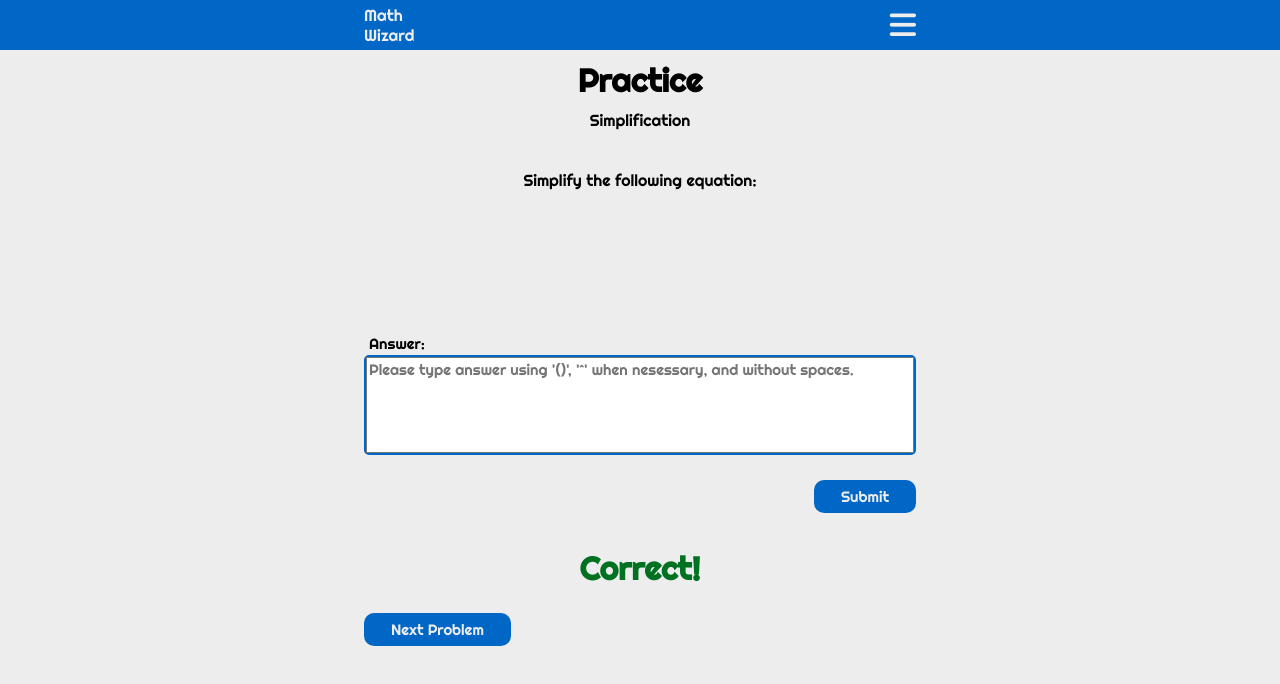
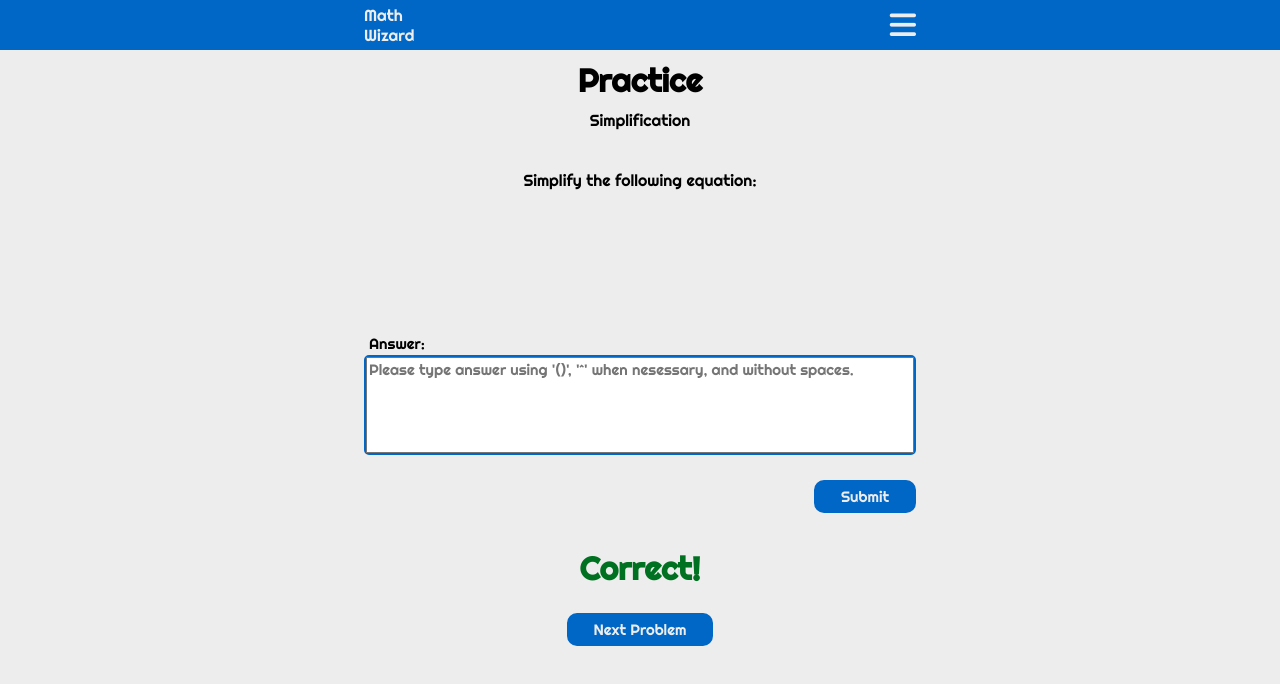
Before and after one commit to alexdenbaugh/ajax-project, a website: page index.html in a window 1280 px wide. Drawn offline with Linux system fonts and the light colour scheme.

Commit message:
Style response and button with CSS. #4

```diff
--- a/css/styles.css
+++ b/css/styles.css
@@ -329,9 +329,13 @@ div.practice-settings-error {
   padding-bottom: 20px;
 }
 
-#practice-response,
-button.correct-response {
+#practice-response {
   text-align: center;
+}
+
+div.practice-response div {
+  display: flex;
+  justify-content: center;
 }
 
 .hidden {
--- a/index.html
+++ b/index.html
@@ -181,7 +181,9 @@
         </form>
         <div class="practice-response">
           <h1 class="green-text" id="practice-response">Correct!</h1>
-          <button class="correct-response white-text font-size button">Next Problem</button>
+          <div class="column-full">
+            <button class="correct-response white-text font-size button">Next Problem</button>
+          </div>
         </div>
       </div>
     </div>
```
